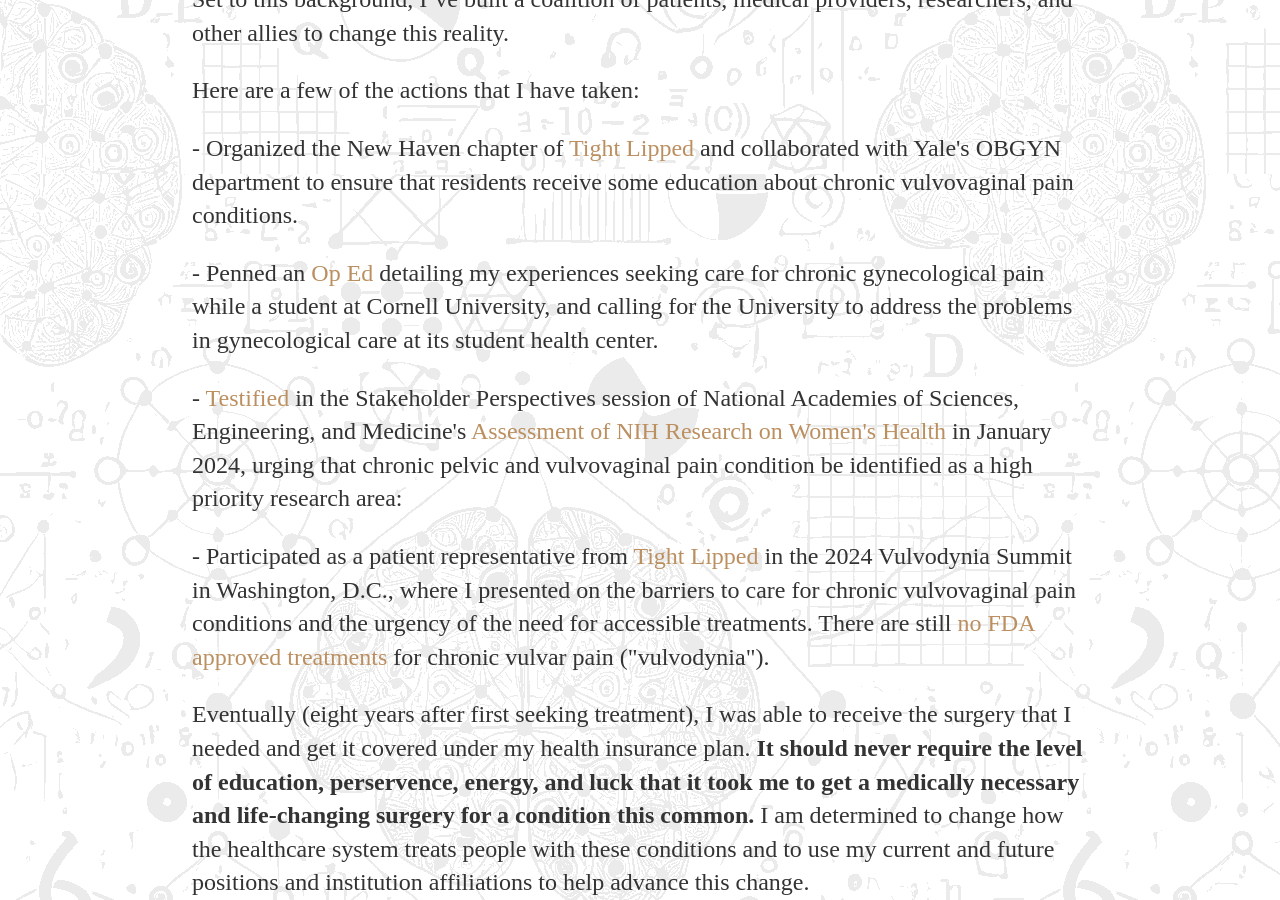
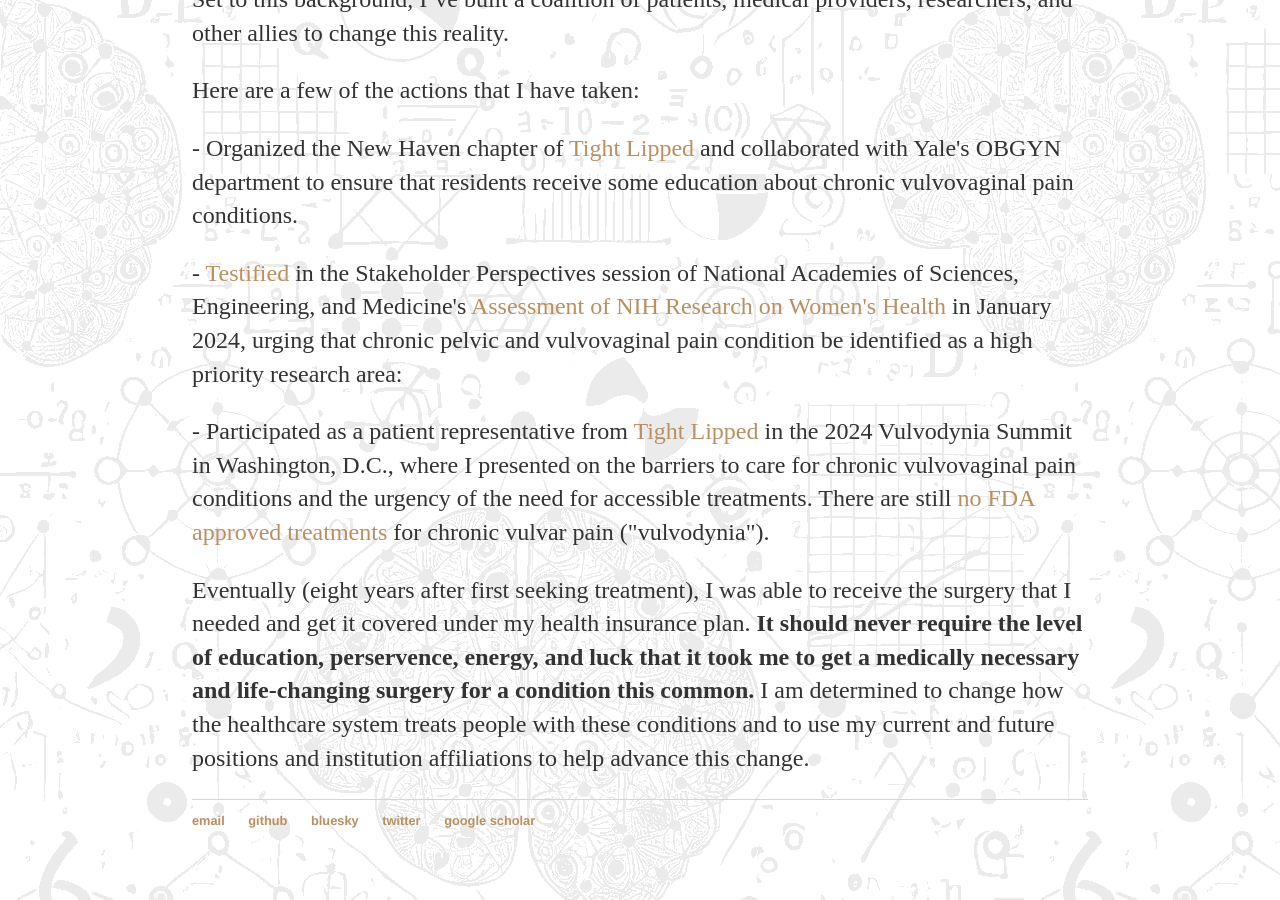
Before and after one commit to marleneberke/marleneberke.github.io, a Jekyll site: the page built from womenshealth.html, in a window 1280 px wide and 900 px high, scrolled down 850 px. Built offline with Jekyll 4.4.1, drawn with Linux system fonts in a browser that asks for light colours.

Commit message:
Update womenshealth.html

```diff
--- a/womenshealth.html
+++ b/womenshealth.html
@@ -26,7 +26,7 @@ These conditions are highly stigmatized and receive little public attention or a
 
 <p>- Organized the New Haven chapter of <a href="https://www.tightlipped.org/">Tight Lipped</a> and collaborated with Yale's OBGYN department to ensure that residents receive some education about chronic vulvovaginal pain conditions.</p>
 
-<p>- Penned an <a href="https://cornellsun.com/2023/09/23/guest-room-the-disturbing-failures-in-gynecological-care-at-cornell-health/">Op Ed</a> detailing my experiences seeking care for chronic gynecological pain while a student at Cornell University, and calling for the University to address the problems in gynecological care at its student health center.</p>
+<!-- <p>- Penned an <a href="https://cornellsun.com/2023/09/23/guest-room-the-disturbing-failures-in-gynecological-care-at-cornell-health/">Op Ed</a> detailing my experiences seeking care for chronic gynecological pain while a student at Cornell University, and calling for the University to address the problems in gynecological care at its student health center.</p> -->
 
 <p>- <a href="https://vimeo.com/911601267#t=1095s">Testified</a> in the Stakeholder Perspectives session of National Academies of Sciences, Engineering, and Medicine's <a href="https://www.nationalacademies.org/our-work/assessment-of-nih-research-on-womens-health">Assessment of NIH Research on Women's Health</a> in January 2024, urging that chronic pelvic and vulvovaginal pain condition be identified as a high priority research area:</p>
 
```
